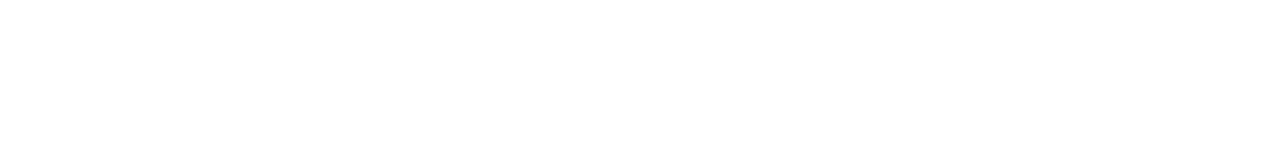
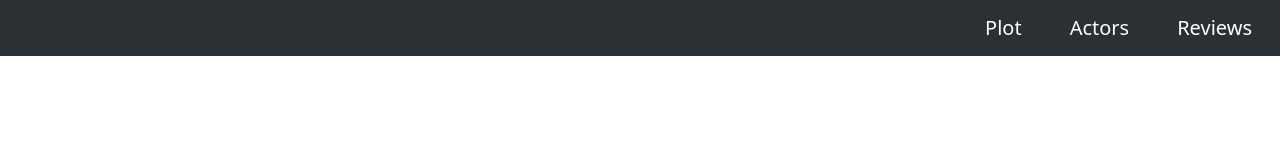
Before and after one commit to DominikB21/FE21-Bootstrap-Day2-Dominik-Danijela, a plain HTML site: page Dominik/Advanced/plot.html in a window 1280 px wide. Drawn offline with nearby package versions, Linux system fonts and the light colour scheme.

Commit message:
added links

```diff
--- a/Dominik/Advanced/plot.html
+++ b/Dominik/Advanced/plot.html
@@ -0,0 +1,26 @@
+<!DOCTYPE html>
+<html lang="en">
+<head>
+  <meta charset="UTF-8">
+  <meta name="viewport" content="width=device-width, initial-scale=1.0">
+  <title>Advanced</title>
+  <link href="https://cdn.jsdelivr.net/npm/bootstrap@5.3.2/dist/css/bootstrap.min.css" rel="stylesheet" integrity="sha384-T3c6CoIi6uLrA9TneNEoa7RxnatzjcDSCmG1MXxSR1GAsXEV/Dwwykc2MPK8M2HN" crossorigin="anonymous">
+</head>
+<style>
+   a:hover {
+   text-decoration: underline;
+   text-decoration-color: white;
+  }
+</style>
+<body>
+  <nav class="navbar bg-body-tertiary" data-bs-theme="dark">
+    <div class="container-fluid d-flex justify-content-end">
+      <a class="navbar-brand me-5" href="plot.html">Plot</a>
+      <a class="navbar-brand me-5" href="advanced.html">Actors</a>
+      <a class="navbar-brand" href="#">Reviews</a>
+    </div>
+  </nav>
+
+  <script src="https://cdn.jsdelivr.net/npm/bootstrap@5.3.2/dist/js/bootstrap.bundle.min.js" integrity="sha384-C6RzsynM9kWDrMNeT87bh95OGNyZPhcTNXj1NW7RuBCsyN/o0jlpcV8Qyq46cDfL" crossorigin="anonymous"></script>
+</body>
+</html>
```
Also changed, not shown: Dominik/Advanced/advanced.html (+2 -2 lines).
